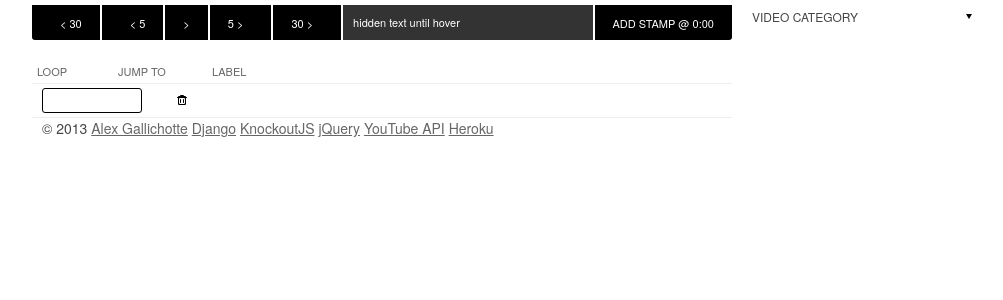
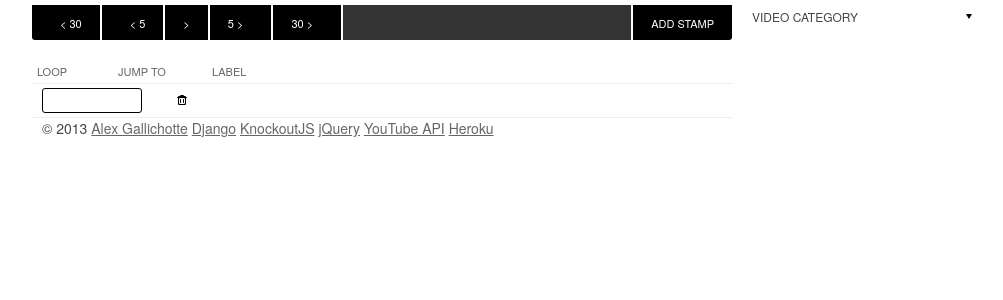
Before and after one commit to alexgalli/seek, a Django app: page / in a window 1280 px wide. Shown: the part 40-340 px from the top of the page, without its empty margins (128-1131 px from the left). Run offline with Django 3.2, Linux system fonts and the light colour scheme; parts of the project's set-up code (start-up, migrations or seed data) failed here and were passed over.

Commit message:
refactor a bit

```diff
--- a/js/iframe_api.js
+++ /dev/null
@@ -1 +0,0 @@
-if (!window['YT']) {var YT = {loading: 0,loaded: 0};}if (!window['YTConfig']) {var YTConfig = {};}if (!YT.loading) {YT.loading = 1;(function(){var l = [];YT.ready = function(f) {if (YT.loaded) {f();} else {l.push(f);}};window.onYTReady = function() {YT.loaded = 1;for (var i = 0; i < l.length; i++) {try {l[i]();} catch (e) {}}};YT.setConfig = function(c) {for (var k in c) {if (c.hasOwnProperty(k)) {YTConfig[k] = c[k];}}};var a = document.createElement('script');a.src = 'http:' + '//s.ytimg.com/yts/jsbin/www-widgetapi-vflnEJ6z9.js';a.async = true;var b = document.getElementsByTagName('script')[0];b.parentNode.insertBefore(a, b);})();}
--- a/templates/index.html
+++ b/templates/index.html
@@ -20,16 +20,15 @@
     <!--<link href="/static/style.css" rel="stylesheet" type="text/css" />-->
 
     <!-- jquery -->
-    <!--<script src="http://ajax.googleapis.com/ajax/libs/jquery/1.10.2/jquery.min.js"></script>-->
-    <script src="/static/jquery-1.10.2.min.js" type="text/javascript"></script>
-    <script src="/static/jquery.cookie.js" type="text/javascript"></script>
-    <script src="/static/jquery.modal.min.js" type="text/javascript"></script>
+    <script src="/static/library/jquery-1.10.2.min.js" type="text/javascript"></script>
+    <script src="/static/library/jquery.cookie.js" type="text/javascript"></script>
+    <script src="/static/library/jquery.modal.min.js" type="text/javascript"></script>
 
     <!--<script src="jq.js"></script>-->
     <link href="/static/jquery.modal.css" rel="stylesheet" type="text/css" />
 
     <!-- knockout -->
-    <script src="/static/knockout-2.3.0.js" type="text/javascript"></script>
+    <script src="/static/library/knockout-2.3.0.js" type="text/javascript"></script>
     <script src="/static/api.js" type="text/javascript"></script>
     <script src="/static/models.js" type="text/javascript"></script>
     <script src="/static/code.js" type="text/javascript"></script>
@@ -108,8 +107,10 @@
                     <button data-bind="click: player.playPause"class="play-toggle">&gt;</button>
                     <button data-bind="click: player.seekDiff" class="ffw30" value="5">5 &gt;</button>
                     <button data-bind="click: player.seekDiff" class="ffw30" value="30">30 &gt;</button>
-                    <div class="help-txt">hidden text until hover</div>
-                    <button data-bind="click: player.addTimestamp" class="add-timestamp">ADD STAMP @ 0:00</button>
+                    <!-- TODO - add mouseover text -->
+                    <div class="help-txt"></div>
+                    <!-- TODO - add current time to timestamp button -->
+                    <button data-bind="click: player.addTimestamp" class="add-timestamp">ADD STAMP</button>
 
                     <!-- TODO - audio gets screwed up, re-enable this if Youtube improves HTML5 player
                     <label for="playbackRates">Playback Rate</label>
```
Also changed, not shown: js/library/jquery-1.10.2.js (renamed from js/jquery-1.10.2.js), js/library/jquery-1.10.2.min.js (renamed from js/jquery-1.10.2.min.js), js/library/jquery.cookie.js (renamed from js/jquery.cookie.js), js/library/jquery.modal.min.js (renamed from js/jquery.modal.min.js), js/library/knockout-2.3.0.js (renamed from js/knockout-2.3.0.js), 2 other files.
